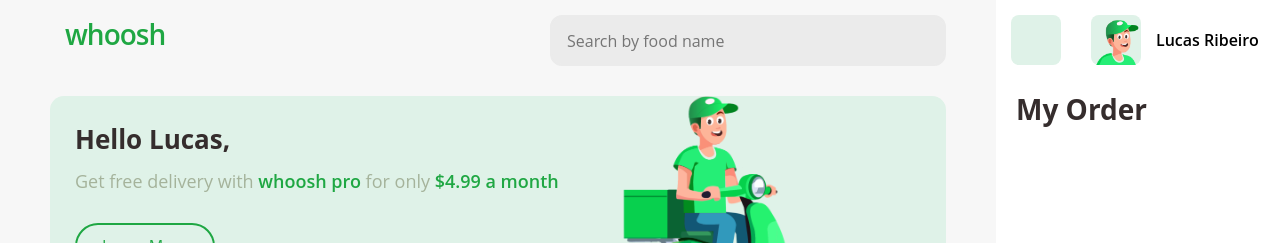
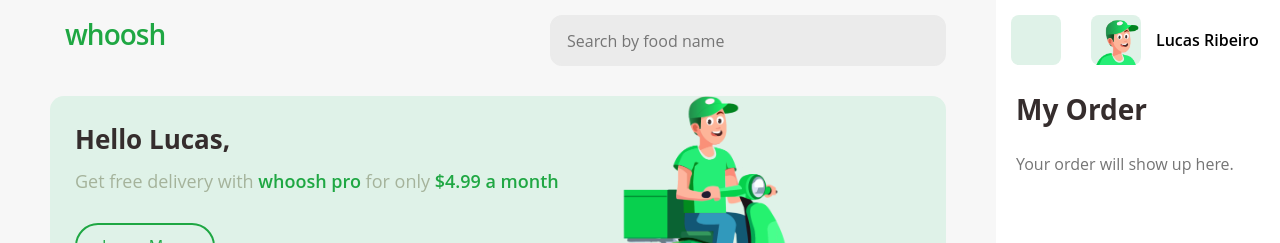
Before and after one commit to lucasr1b/whoosh, a React (Create React App) app: page / in a window 1280 px wide. Shown: the top 243 px of the page. Built offline with nearby package versions, Linux system fonts and the light colour scheme; some icons are missing.

Commit message:
Added no items section

```diff
--- a/src/components/sidebar/order/Order.scss
+++ b/src/components/sidebar/order/Order.scss
@@ -12,6 +12,11 @@
     .Order--Items {
         min-height: 45%;
         padding-left: 20px;
+    }
+
+    .No--Items {
+        color: #757575;
+        font-weight: 500;
     }
 
     .Order--Item {
--- a/src/components/sidebar/order/OrderItem.tsx
+++ b/src/components/sidebar/order/OrderItem.tsx
@@ -9,6 +9,7 @@ function OrderItem(props: OrderItemProps) {
 
     return (
         <>
+        {props.order.length < 1 ? <span className='No--Items'>Your order will show up here.</span> : null}
             {props.order && props.order.map((item, index) => {
                 return (
                     <div className='Order--Item' key={index}>
```
